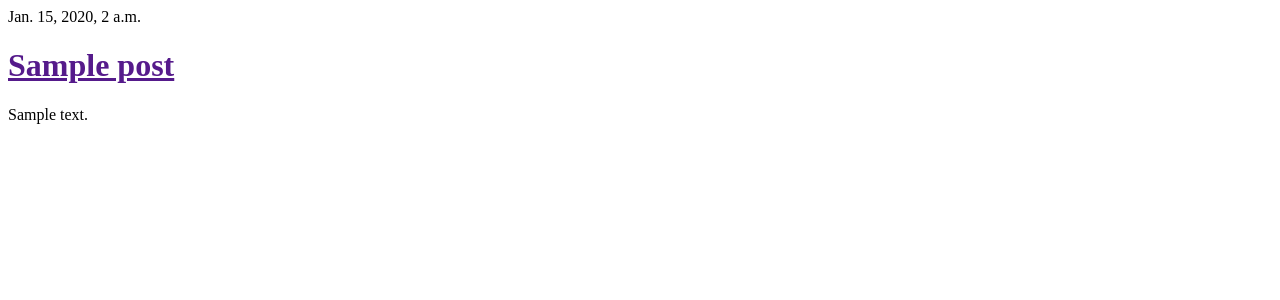
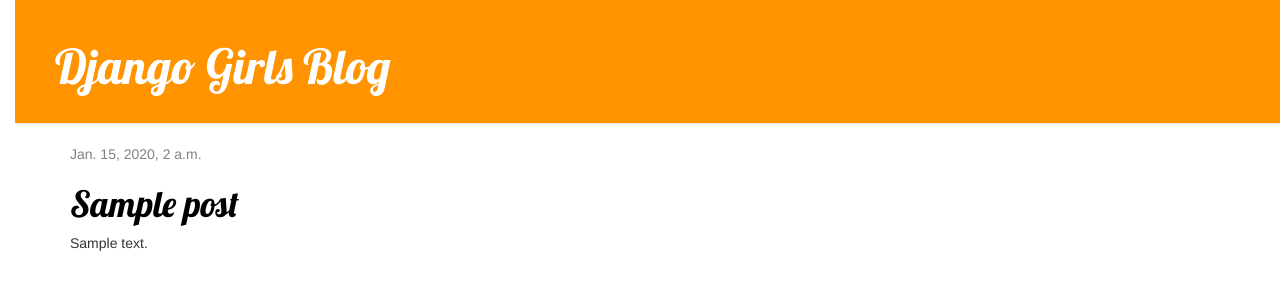
Before and after one commit to MaryBeth8/DjangoGirlsTutorial, a Django app: page / in a window 1280 px wide. Shown: the top 300 px of the page. Run offline with Django 3.2, Linux system fonts and the light colour scheme; tables that the repository leaves empty hold one stand-in row (values such as "Sample post"); some libraries are stand-ins or nearby versions.

Commit message:
connect the templates in post_list

```diff
--- a/blog/templates/blog/post_list.html
+++ b/blog/templates/blog/post_list.html
@@ -1,3 +1,6 @@
+{% extends 'blog/base.html' %}
+
+{% block content %}
 	{% for post in posts %}
 	    <div class="post">
 	        <div class="date">
@@ -7,3 +10,4 @@
 	        <p>{{ post.text|linebreaksbr }}</p>
 	    </div>
 	{% endfor %}
+{% endblock %}
```
Lines whose indentation alone changed are shown as unchanged.
